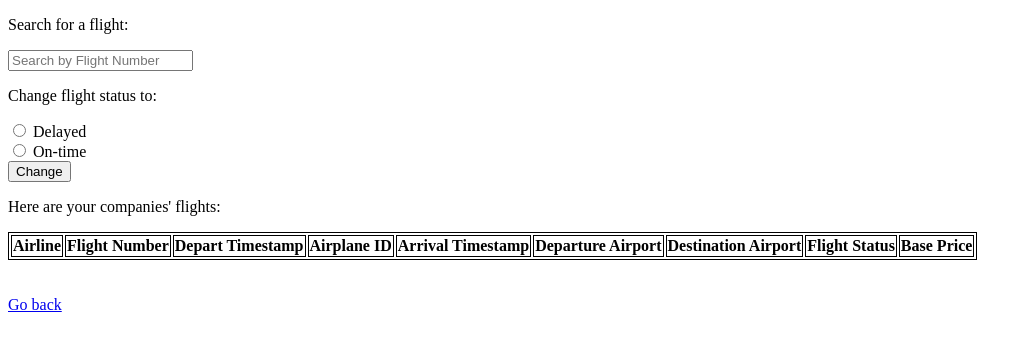
After one commit to leeked/Air-Ticket-Database, a Flask app: page /manageflight in a window 1280 px wide. The commit adds this page. Shown: the top 351 px of the page, without its empty margins (0-1032 px from the left). Run offline with Flask 2, Linux system fonts and the light colour scheme; a user stored in the database is signed in; data comes from the database, SQL or seed files in the repository; lists and menus that the app fills with data are empty.

Commit message:
pushed code for successful modify flight status, working on queries for remaining tasks

```diff
--- a/webapp/app.py
+++ b/webapp/app.py
@@ -759,6 +759,7 @@ def staffaddairport():
 
 @app.route('/staffaddflight', methods=['GET', 'POST'])
 def staffaddflight():
+	#making sure only staff can access this page
 	if session['type'] == 'customer':
 		abort(401)
 	airline = session["employer"]
@@ -772,8 +773,28 @@ def staffaddflight():
 	flight_status = request.form['flight_status']
 	base_price = request.form['base_price']
 
+
+
 	#initialize cursor to begin queries
 	cursor = conn.cursor()
+
+	all_flights = "SELECT * FROM Flights WHERE airline_name = %s"
+	cursor.execute(all_flights, (airline))
+	flight_history = cursor.fetchall()
+
+	#check if arrival time comes before departure time
+	if(datetime.datetime.fromisoformat(arr_ts) < datetime.datetime.fromisoformat(dep_ts)):
+		error = "Arrival date comes before departure date"
+		return render_template('flightreg.html', flights=flight_history, error=error, company=airline)
+
+	#check if airplane belongs to airline
+	check_plane = "SELECT * FROM airplane WHERE airline_name = %s AND airplane_id = %s"
+	cursor.execute(check_plane, (airline, airplane_id))
+	plane_owned = cursor.fetchall()
+
+	if (not plane_owned):
+		error = f"{airline} does not own plane with plane ID {airplane_id}"
+		return render_template('flightreg.html', flights=flight_history, error=error, company=airline)
 
 	#query to see if flight already exists, we know airline_name, flight_number, and depart_ts
 	# make up the primary key of Flights
@@ -786,19 +807,73 @@ def staffaddflight():
 	if(data):
 		#if data is not empty, then the flight must already exist
 		error = f"Flight {flight_number} for {airline} already exists"
-		return render_template('flightreg.html', error=error)
+		return render_template('flightreg.html', flights=flight_history, error=error, company=airline)
 
 	#otherwise, this flight does not exist and we can add it to our database
 	new_flight = "INSERT INTO Flights VALUES(%s, %s, %s, %s, %s, %s, %s, %s, %s)"
 	cursor.execute(new_flight, (airline, flight_number, dep_ts, airplane_id, arr_ts, dep_airport_code, arr_airport_code, flight_status, base_price))
 	conn.commit()
 
+	#get updated query with new flight
 	all_flights = "SELECT * FROM Flights WHERE airline_name = %s"
 	cursor.execute(all_flights, (airline))
 	flight_history = cursor.fetchall()
 	cursor.close()
 
 	return render_template('flightreg.html', flights=flight_history, company=airline)
+
+@app.route('/manageflight', methods = ['GET', 'POST'])
+def manageflight():
+	#making sure only staff can access this page
+	if session['type'] == 'customer':
+		abort(401)
+	airline = session["employer"]
+
+	cursor = conn.cursor()
+	check_flight = "SELECT * FROM Flights WHERE airline_name = %s"
+	cursor.execute(check_flight, (airline))
+	flights = cursor.fetchall()
+	#retrieve and display query results of all company flights for initial display
+	cursor.close()
+	return render_template('modifyflight.html', flights=flights)
+
+@app.route('/staffmodifyflight', methods = ['GET', 'POST'])
+def staffmodifyflight():
+	#making sure only staff can access this page
+	if session['type'] == 'customer':
+		abort(401)
+	airline = session["employer"]
+
+	# print(f"{request.form}")
+	flight_number = request.form['flight_number']
+	status = request.form['status']
+	# print(f"changed status to {status}")
+	# print(f"flight number {flight_number}")
+
+	cursor = conn.cursor()
+
+	check_flight = "SELECT * FROM Flights WHERE airline_name = %s AND flight_number = %s"
+	cursor.execute(check_flight, (airline, flight_number))
+	flight_to_modify = cursor.fetchone()
+
+	#check if empty query
+	if (not flight_to_modify):
+		error = "Flight not found"
+		return render_template('modifyflight.html', error = error)
+
+	#update the flight data and commit it to database server
+	update_status = "UPDATE flights SET flight_status = %s WHERE flight_number = %s"
+	cursor.execute(update_status, (status, flight_number))
+	conn.commit()
+
+	#query to display updated flight
+	check_flight = "SELECT * FROM Flights WHERE airline_name = %s"
+	cursor.execute(check_flight, (airline))
+	flight_to_modify = cursor.fetchall()
+
+	cursor.close()
+	return render_template('modifyflight.html', flights=flight_to_modify)
+
 
 def somequeries():
 	'''
@@ -815,7 +890,7 @@ def somequeries():
 	#get all flights in the upcoming 30 days
 	'''
 	time_now = datetime.now().strftime("%Y-%m-%d %H:%M:%S")
-	time_in_30days = time_now + datetme.timedelta(days=30)
+	time_in_30days = time_now + datetime.timedelta(days=30)
 
 	SELECT *
 	FROM Flights
@@ -831,10 +906,11 @@ def somequeries():
 
 	#get all flights based on source airport
 	'''
-	SELECT F.airline_name, F.flight_number, F.depart_ts, F.airplane_id, F.arrival_ts, F.depart_airport_code, F.arrival_airport_code, F.flight_status, F.base_price,
+	SELECT F.airline_name, F.flight_number, F.depart_ts, F.airplane_id, F.arrival_ts, F.depart_airport_code, F.arrival_airport_code, F.flight_status, F.base_price
 	FROM Flights AS F, Airport AS A
 	WHERE F.airline_name = %s AND  F.depart_airport_code = A.code AND A.airport_name = %s
 	'''
+	# SELECT F.airline_name, F.flight_number, F.depart_ts, F.airplane_id, F.arrival_ts, F.depart_airport_code, F.arrival_airport_code, F.flight_status, F.base_price FROM Flights AS F, Airport AS A WHERE F.airline_name = "American Airlines" AND F.depart_airport_code = A.code AND A.airport_name = "TOK";
 
 	#get all flights based on source city
 	'''
@@ -842,10 +918,12 @@ def somequeries():
 	FROM Flights AS F, Airport AS A
 	WHERE F.airline_name = %s AND  F.depart_airport_code = A.code AND A.city = %s
 	'''
+	# SELECT F.airline_name, F.flight_number, F.depart_ts, F.airplane_id, F.arrival_ts, F.depart_airport_code, F.arrival_airport_code, F.flight_status, F.base_price FROM flights AS F, airport AS A WHERE F.airline_name = "American Airlines" AND F.arrival_airport_code = A.code AND A.city = "Paris";
+
 
 	#get all flights based on destination airport
 	'''
-	SELECT F.airline_name, F.flight_number, F.depart_ts, F.airplane_id, F.arrival_ts, F.depart_airport_code, F.arrival_airport_code, F.flight_status, F.base_price,
+	SELECT F.airline_name, F.flight_number, F.depart_ts, F.airplane_id, F.arrival_ts, F.depart_airport_code, F.arrival_airport_code, F.flight_status, F.base_price
 	FROM Flights AS F, Airport AS A
 	WHERE F.airline_name = %s AND  F.arrival_airport_code = A.code AND A.airport_name = %s
 	'''
--- a/webapp/templates/flightmanager.html
+++ b/webapp/templates/flightmanager.html
@@ -40,5 +40,6 @@
 <a href="/airportreg">Register an Airport</a>
 <a href="/airplanereg">View all Airplanes/Add an Airplane</a>
 <a href="/flightreg">Add a Flight</a>
+<a href="/manageflight">Change a Flight's status</a>
 <a href="/logout">Logout</a>
 {% endblock %}
--- /dev/null
+++ b/webapp/templates/modifyflight.html
@@ -0,0 +1,69 @@
+{% extends 'base.html' %}
+
+{% block head %}
+
+{% endblock %}
+
+
+{% block body %}
+<p class="message">Search for a flight:</p>
+<style type="text/css">
+	table, th, td{
+		border: 1px solid black;
+	}
+</style>
+<form action="/staffmodifyflight" method="POST">
+    <input type="text" name = "flight_number" placeholder="Search by Flight Number" required/> </br>
+    <p class="message">Change flight status to:</p>
+	<style type="text/css">
+	table, th, td{
+		border: 1px solid black;
+	}
+</style>
+	<input type="radio" id="delayed" name="status" value="Delayed">
+	<label for="Delayed">Delayed</label><br>
+	<input type="radio" id="ontime" name="status" value="On-time">
+	<label for="On-time">On-time</label><br>
+	<input type="submit" value = Change>
+    {% if error %}
+		<p class="error"><strong>Error:</strong> {{error}}</p>
+	{% endif %}
+</form>
+
+<p class="message">Here are your companies' flights:</p>
+<style type="text/css">
+	table, th, td{
+		border: 1px solid black;
+	}
+</style>
+
+<table>
+	<th>Airline</th>
+	<th>Flight Number</th>
+	<th>Depart Timestamp</th>
+    <th>Airplane ID</th>
+	<th>Arrival Timestamp</th>
+    <th>Departure Airport</th>
+	<th>Destination Airport</th>
+	<th>Flight Status</th>
+    <th>Base Price</th>
+
+{% for line in flights %}
+	<tr>
+		<td>{{line['airline_name']}}</td>
+		<td>{{line['flight_number']}}</td>
+        <td>{{line['depart_ts']}}</td>
+        <td>{{line['airplane_id']}}</td>
+        <td>{{line['arrival_ts']}}</td>
+		<td>{{line['depart_airport_code']}}</td>
+		<td>{{line['arrival_airport_code']}}</td>
+		<td>{{line['flight_status']}}</td>
+        <td>{{line['base_price']}}</td>
+	</tr>
+{% endfor %}
+</table>
+
+</br></br>
+
+<a href="/staffview">Go back</a>
+{% endblock %}
```
Also changed, not shown: 1 other file.
